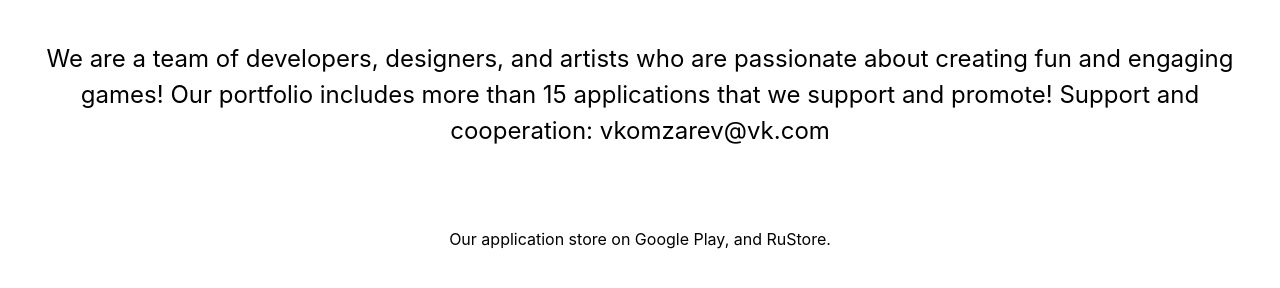
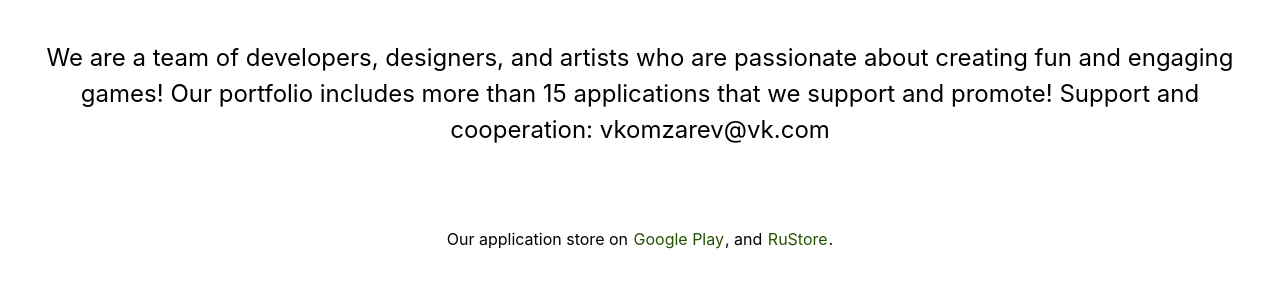
Before and after one commit to LskGames/LskGames.github.io, a website built with Vite: page index.html in a window 1280 px wide. Shown: the part 316-604 px from the top of the page. Built offline with nearby package versions, Linux system fonts and the light colour scheme.

Commit message:
Update style.css
Add style link

```diff
--- a/style.css
+++ b/style.css
@@ -95,3 +95,53 @@ main {
     flex-direction: column;
   }
 }
+a {
+}
+
+a:link {
+}
+
+a:visited {
+}
+
+a:focus {
+}
+
+a:hover {
+}
+
+a:active {
+}
+
+p {
+  line-height: 1.4;
+}
+
+a {
+  outline: none;
+  text-decoration: none;
+  padding: 2px 1px 0;
+}
+
+a:link {
+  color: #265301;
+}
+
+a:visited {
+  color: #437a16;
+}
+
+a:focus {
+  border-bottom: 1px solid;
+  background: #bae498;
+}
+
+a:hover {
+  border-bottom: 1px solid;
+  background: #cdfeaa;
+}
+
+a:active {
+  background: #265301;
+  color: #cdfeaa;
+}
```
